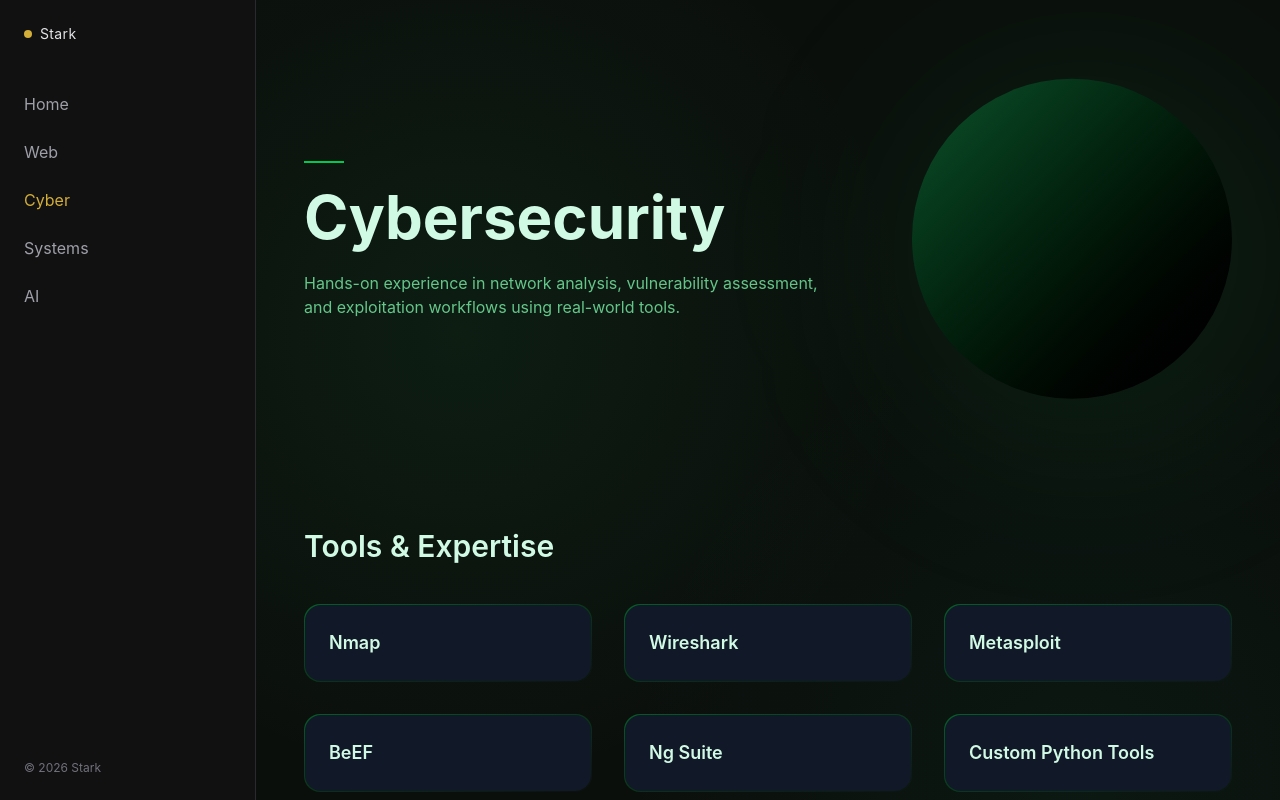
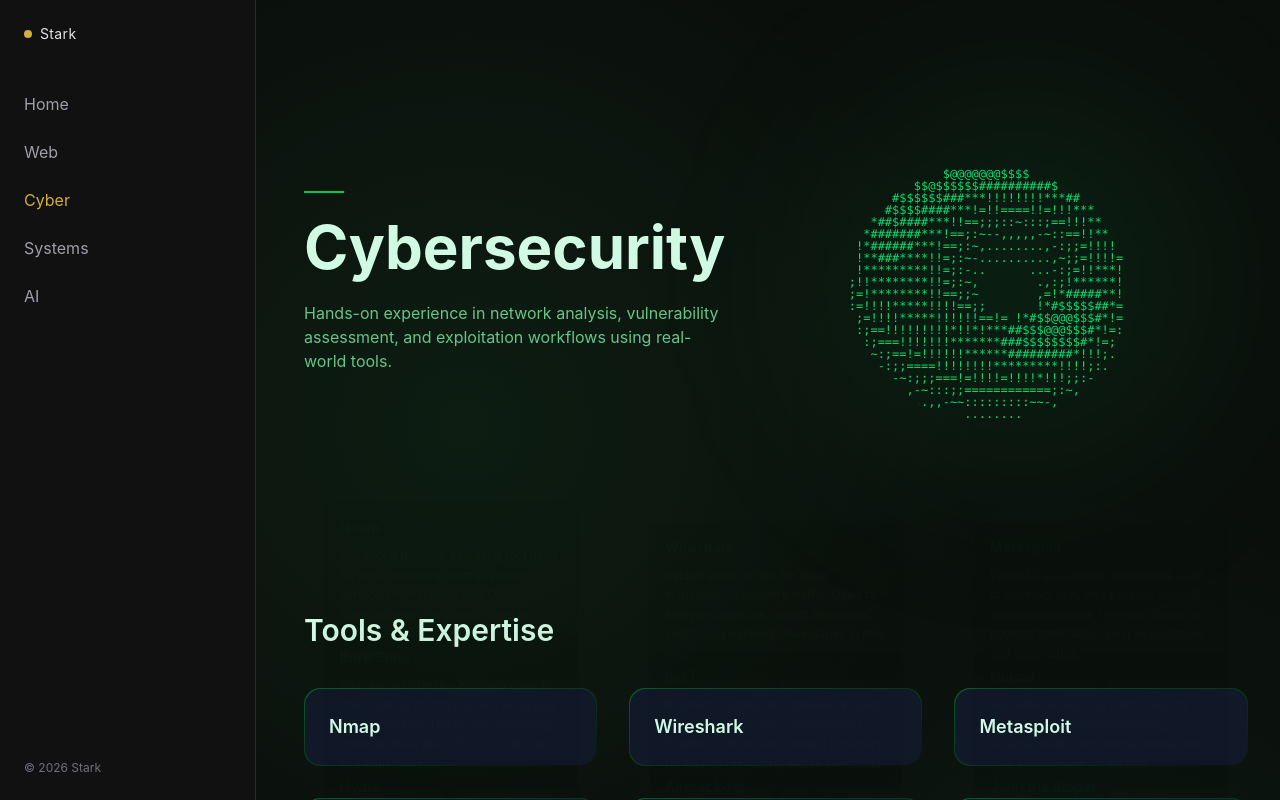
Before and after one commit to Lakshaya-stark/my-portfolio, a React (Vite) app: page /cybersecurity in a window 1280 px wide. Shown: the top 800 px of the page. Built offline with nearby package versions, Linux system fonts and the light colour scheme.

Commit message:
some more advancements in cyber page dont wanna clarify what are they

```diff
--- /dev/null
+++ b/src/components/Donut.jsx
@@ -0,0 +1,72 @@
+import { useEffect, useRef } from "react";
+
+export default function Donut() {
+  const ref = useRef(null);
+
+  useEffect(() => {
+    let A = 0;
+    let B = 0;
+
+    const interval = setInterval(() => {
+      const b = [];
+      const z = [];
+
+      const width = 60;
+      const height = 30;
+
+      for (let i = 0; i < width * height; i++) {
+        b[i] = " ";
+        z[i] = 0;
+      }
+
+      for (let j = 0; j < 6.28; j += 0.07) {
+        for (let i = 0; i < 6.28; i += 0.02) {
+          const c = Math.sin(i);
+          const d = Math.cos(j);
+          const e = Math.sin(A);
+          const f = Math.sin(j);
+          const g = Math.cos(A);
+          const h = d + 2;
+          const D = 1 / (c * h * e + f * g + 5);
+          const l = Math.cos(i);
+          const m = Math.cos(B);
+          const n = Math.sin(B);
+          const t = c * h * g - f * e;
+
+          const x = Math.floor(width / 2 + 30 * D * (l * h * m - t * n));
+          const y = Math.floor(height / 2 + 15 * D * (l * h * n + t * m));
+          const o = x + width * y;
+
+          const N = Math.floor(
+            8 * ((f * e - c * d * g) * m - c * d * e - f * g - l * d * n),
+          );
+
+          if (y >= 0 && y < height && x >= 0 && x < width && D > z[o]) {
+            z[o] = D;
+            b[o] = ".,-~:;=!*#$@"[N > 0 ? N : 0];
+          }
+        }
+      }
+
+      A += 0.04;
+      B += 0.02;
+
+      if (ref.current) {
+        let output = "";
+        for (let k = 0; k < b.length; k++) {
+          output += k % width === 0 ? "\n" : b[k];
+        }
+        ref.current.textContent = output;
+      }
+    }, 50);
+
+    return () => clearInterval(interval);
+  }, []);
+
+  return (
+    <pre
+      ref={ref}
+      className="text-green-400 text-[10px] md:text-xs font-mono leading-none"
+    />
+  );
+}
--- /dev/null
+++ b/src/components/ToolModal.jsx
@@ -0,0 +1,22 @@
+import { motion } from "framer-motion";
+
+export default function ToolModal({ tool, onClose }) {
+  if (!tool) return null;
+
+  return (
+    <div className="fixed inset-0 z-10 flex items-center justify-center">
+      {/* MODAL */}
+      <motion.div
+        initial={{ opacity: 0, scale: 0.9 }}
+        animate={{ opacity: 1, scale: 1 }}
+        exit={{ opacity: 0 }}
+        transition={{ duration: 0.3 }}
+        className="relative z-10 bg-[#111827] border border-green-500/30 rounded-2xl p-8 max-w-md w-full"
+      >
+        <h2 className="text-2xl font-semibold text-green-400">{tool.title}</h2>
+
+        <p className="mt-4 text-green-300/80">{tool.description}</p>
+      </motion.div>
+    </div>
+  );
+}
--- a/src/pages/Cyber.jsx
+++ b/src/pages/Cyber.jsx
@@ -2,20 +2,76 @@
 import { themes } from "../data/theme";
 import { useState } from "react";
 import CyberIntro from "../components/CyberIntro";
-
-// export default function Cyber() {
-
-// 👉 After animation ends → show actual page
-//   return (
-//     <div className="min-h-screen bg-black text-green-400 flex items-center justify-center">
-//       <h1 className="text-4xl font-bold">Cybersecurity Page 🚀</h1>
-//     </div>
-//   );
-// }
+import ToolModal from "../components/ToolModal";
+import Donut from "../components/Donut";
 
 export default function Cyber() {
+  const [activeTool, setActiveTool] = useState(null);
   const theme = themes.cyber;
   const [showIntro, setShowIntro] = useState(true);
+
+  const tools = [
+    {
+      title: "Nmap",
+      description:
+        "Advanced network scanning tool used for host discovery, port scanning, service enumeration, and OS fingerprinting. Frequently used in reconnaissance and attack surface mapping.",
+    },
+    {
+      title: "Wireshark",
+      description:
+        "Packet analysis tool for deep inspection of network traffic. Used to analyze protocols, detect anomalies, and debug network-level issues in real time.",
+    },
+    {
+      title: "Metasploit",
+      description:
+        "Powerful exploitation framework used to develop, test, and execute exploits against vulnerable systems. Supports payload generation, post-exploitation, and automation.",
+    },
+    {
+      title: "Burp Suite",
+      description:
+        "Web security testing platform used for intercepting, modifying, and analyzing HTTP requests. Useful for identifying vulnerabilities like XSS, SQL injection, and auth flaws.",
+    },
+    {
+      title: "BeEF",
+      description:
+        "Browser Exploitation Framework used to assess client-side vulnerabilities. Enables control over hooked browsers for testing real-world attack scenarios.",
+    },
+    {
+      title: "Netcat",
+      description:
+        "Versatile networking utility used for port listening, banner grabbing, reverse shells, and manual interaction with services during testing.",
+    },
+    {
+      title: "Hydra",
+      description:
+        "Fast password cracking tool used for brute-force attacks against various protocols such as SSH, FTP, and HTTP authentication systems.",
+    },
+    {
+      title: "Aircrack-ng",
+      description:
+        "Wireless security auditing toolset used for capturing packets, analyzing Wi-Fi networks, and cracking weak encryption protocols like WEP/WPA.",
+    },
+    {
+      title: "John the Ripper",
+      description:
+        "Password cracking tool used for testing password strength and recovering weak credentials through dictionary and brute-force attacks.",
+    },
+    {
+      title: "Custom Python Tools",
+      description:
+        "Developed custom scripts for automation, scanning, and exploitation workflows including port scanners, brute-force tools, and packet analysis utilities.",
+    },
+    {
+      title: "Networking",
+      description:
+        "Strong understanding of TCP/IP, DNS, HTTP/HTTPS, routing, and packet flow. Able to analyze and troubleshoot real-world network behavior.",
+    },
+    {
+      title: "Linux / Kali",
+      description:
+        "Experienced with Linux environments, especially Kali Linux, for penetration testing, tool usage, and system-level operations.",
+    },
+  ];
 
   if (showIntro) {
     return <CyberIntro onFinish={() => setShowIntro(false)} />;
@@ -48,20 +104,13 @@
           </motion.div>
 
           {/* Visual */}
-          <motion.div
-            initial={{ opacity: 0, scale: 0.9 }}
-            animate={{ opacity: 1, scale: 1 }}
-            transition={{ duration: 0.8 }}
-            className="relative"
-          >
+          <div className="relative flex items-center justify-center">
             <div className="absolute w-[350px] h-[350px] bg-green-500/10 blur-[100px] rounded-full"></div>
 
-            <motion.div
-              animate={{ y: [0, -10, 0] }}
-              transition={{ duration: 4, repeat: Infinity }}
-              className="w-[260px] md:w-[320px] h-[260px] md:h-[320px] bg-gradient-to-br from-green-900 to-black rounded-full"
-            />
-          </motion.div>
+            <div className="relative z-10  rounded-[50%] p-4">
+              <Donut />
+            </div>
+          </div>
         </section>
 
         {/* SKILLS / TOOLS */}
@@ -74,24 +123,33 @@
           <h2 className="text-3xl font-semibold mb-10">Tools & Expertise</h2>
 
           <div className="grid md:grid-cols-2 lg:grid-cols-3 gap-8">
-            {[
-              "Nmap",
-              "Wireshark",
-              "Metasploit",
-              "BeEF",
-              "Ng Suite",
-              "Custom Python Tools",
-            ].map((tool) => (
-              <div
-                key={tool}
-                className="relative group rounded-2xl p-[1px] bg-gradient-to-br from-green-500/40 to-transparent"
-              >
-                <div className="bg-[#111827] rounded-2xl p-6 relative overflow-hidden">
-                  <div className="absolute inset-0 opacity-0 group-hover:opacity-100 transition bg-green-500/10 blur-2xl"></div>
+            {tools.map((tool) => (
+              <div key={tool.title} className="relative group cursor-pointer">
+                {/* CARD */}
+                <div className="relative rounded-2xl p-[1px] bg-gradient-to-br from-green-500/40 to-transparent">
+                  <div className="bg-[#111827] rounded-2xl p-6 relative overflow-hidden">
+                    <div className="absolute inset-0 opacity-0 group-hover:opacity-100 transition bg-green-500/10 blur-2xl"></div>
 
-                  <h3 className="text-lg font-semibold relative z-10">
-                    {tool}
-                  </h3>
+                    <h3 className="text-lg font-semibold relative z-10">
+                      {tool.title}
+                    </h3>
+                  </div>
+                </div>
+
+                {/* HOVER MODAL */}
+                <div className="absolute left-1/2 -translate-x-1/2 bottom-full mb-4 w-64 opacity-1 translate-y-2 group-hover:opacity-100 group-hover:translate-y-0 transition duration-300">
+                  <div className="bg-black border border-green-500/30 rounded-xl p-4 shadow-xl relative">
+                    {/* small arrow */}
+                    <div className="absolute left-1/2 -translate-x-1/2 top-full w-3 h-3 bg-black rotate-45 border-r border-b border-green-500/30"></div>
+
+                    <h4 className="text-green-400 font-semibold text-sm">
+                      {tool.title}
+                    </h4>
+
+                    <p className="text-green-300/80 text-xs mt-2 leading-relaxed ">
+                      {tool.description}
+                    </p>
+                  </div>
                 </div>
               </div>
             ))}
@@ -114,6 +172,7 @@
           </p>
         </motion.section>
       </div>
+      <ToolModal tool={activeTool} onClose={() => setActiveTool(null)} />
     </div>
   );
 }
```
